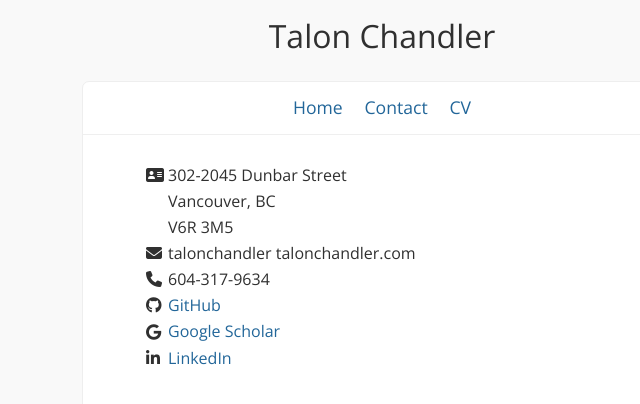
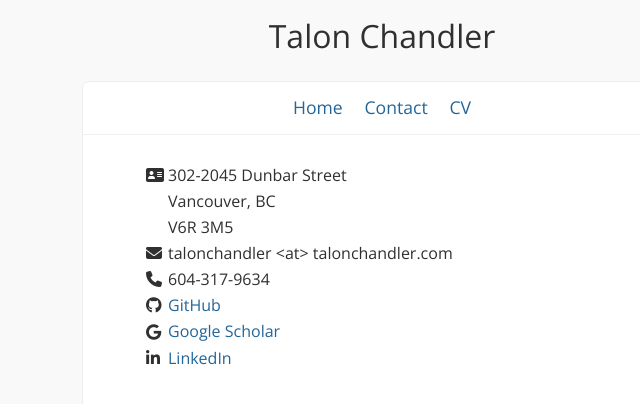
Before and after one commit to talonchandler/talonchandler.github.io, a Jekyll site: the page built from contact.md, in a window 1280 px wide. Shown: the top 404 px of the page, without its empty margins (258-898 px from the left). Built offline with Jekyll 4.4.1, drawn with Linux system fonts in a browser that asks for light colours; nearby versions of some CDN libraries; comment, search, counter and statistics services are not loaded.

Commit message:
Fixed email address

```diff
--- a/contact.md
+++ b/contact.md
@@ -7,7 +7,7 @@ layout: page
 |<i class="fa fa-address-card"></i> | 302-2045 Dunbar Street |
 || Vancouver, BC |
 || V6R 3M5 |
-|<i class="fa fa-envelope"></i>| talonchandler <at> talonchandler.com  |
+|<i class="fa fa-envelope"></i>| talonchandler \<at\> talonchandler.com |
 |<i class="fa fa-phone"></i>| 604-317-9634  |
 |<i class="fa fa-github"></i>| [GitHub](https://github.com/talonchandler/) |
 |<i class="fa fa-google"></i>| [Google Scholar](https://scholar.google.com/citations?user=tK-P9kEAAAAJ&hl=en) |
```
